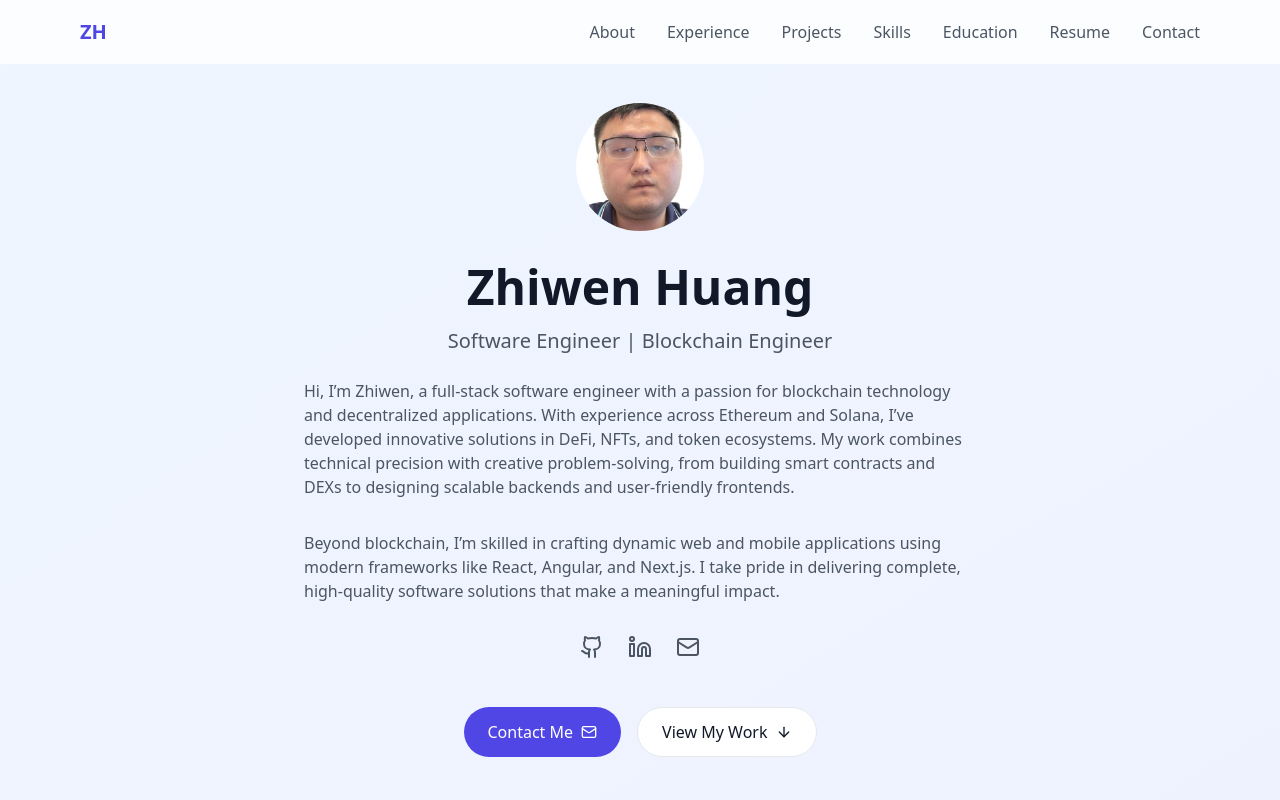
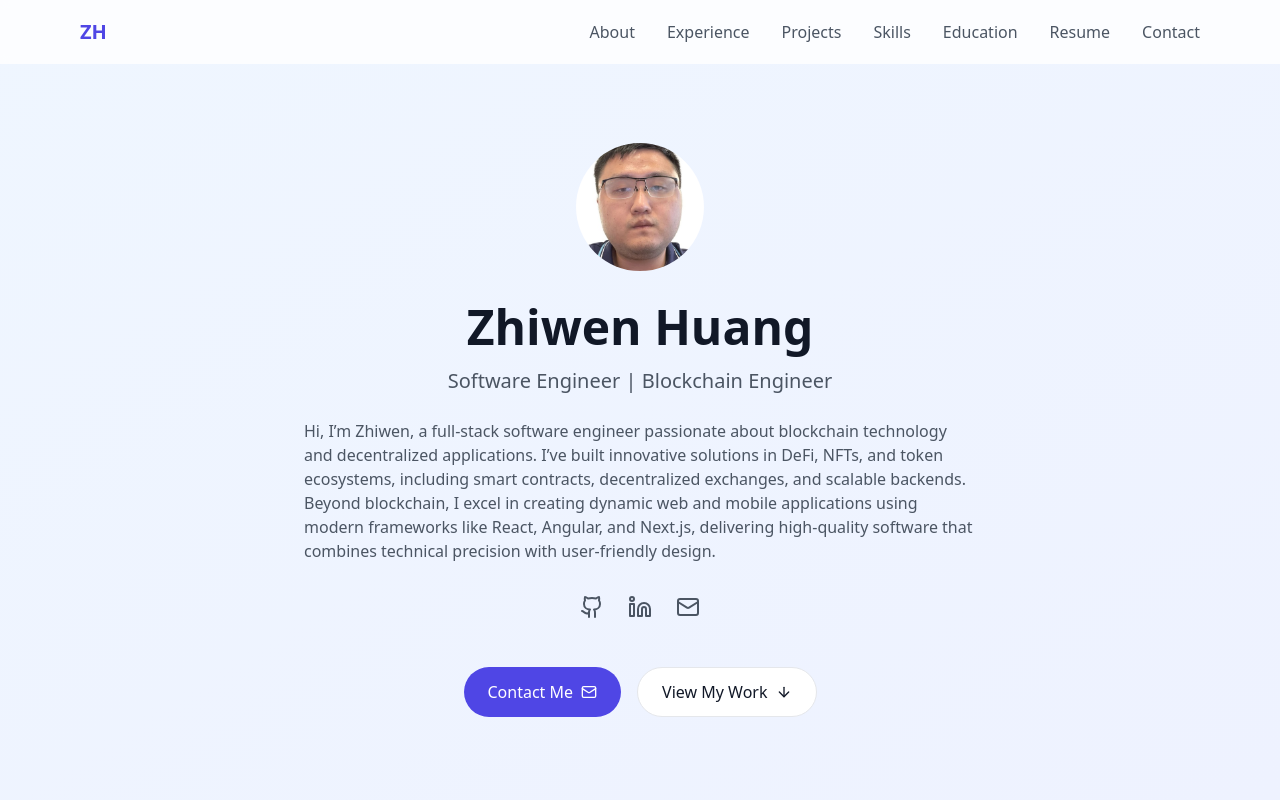
Before and after one commit to zhiwenh/personal-website-2, a React (Vite) app: page / in a window 1280 px wide. Shown: the top 800 px of the page. Built offline with nearby package versions, Linux system fonts and the light colour scheme.

Commit message:
Updated about me summary

```diff
--- a/src/components/Hero.tsx
+++ b/src/components/Hero.tsx
@@ -24,11 +24,12 @@ export function Hero() {
         </p>
 
         <p className="text-gray-600 max-w-2xl mx-auto mb-8 text-left">
-        Hi, I’m Zhiwen, a full-stack software engineer with a passion for blockchain technology and decentralized applications. With experience across Ethereum and Solana, I’ve developed innovative solutions in DeFi, NFTs, and token ecosystems. My work combines technical precision with creative problem-solving, from building smart contracts and DEXs to designing scalable backends and user-friendly frontends.
-        </p>
-
-        <p className="text-gray-600 max-w-2xl mx-auto mb-8 text-left">
-        Beyond blockchain, I’m skilled in crafting dynamic web and mobile applications using modern frameworks like React, Angular, and Next.js. I take pride in delivering complete, high-quality software solutions that make a meaningful impact.
+          Hi, I’m Zhiwen, a full-stack software engineer passionate about blockchain technology
+          and decentralized applications. I’ve built innovative solutions in DeFi, NFTs, and
+          token ecosystems, including smart contracts, decentralized exchanges, and scalable
+          backends. Beyond blockchain, I excel in creating dynamic web and mobile applications
+          using modern frameworks like React, Angular, and Next.js, delivering high-quality
+          software that combines technical precision with user-friendly design.
         </p>
 
         <div className="flex justify-center gap-6 mb-12">
```
Also changed, not shown: 1 other file (tests, documents, lock files or other folders).
